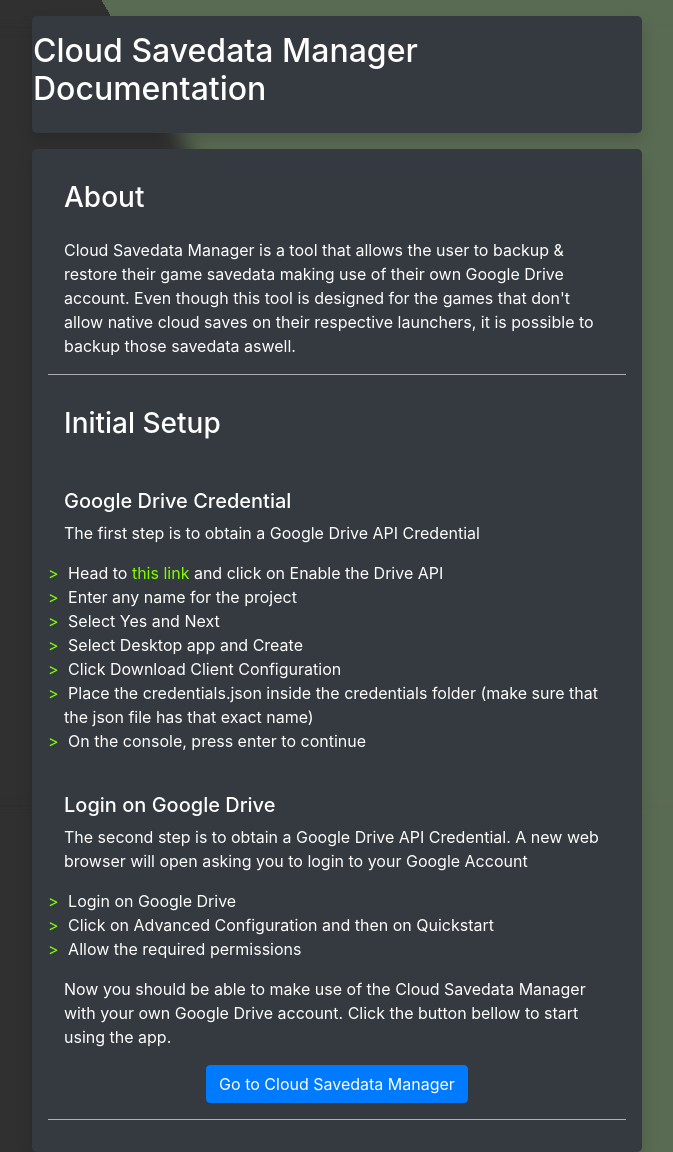
After one commit to macanepa/cloud-savedata-manager, a Flask app: page /documentation in a window 1280 px wide. The commit adds this page. Shown: the whole page, without its empty margins (303-976 px from the left). Run offline with Flask 2, Linux system fonts and the light colour scheme; data that the repository does not hold is empty; some libraries are stand-ins or nearby versions.

Commit message:
Implemented GUI documentation

```diff
--- /dev/null
+++ b/CODE/static/js/documentation.js
@@ -0,0 +1,27 @@
+window.onload = function() {
+  $(function(){
+		$.ajax({
+					url: '/check_credentials',
+					data: {},
+					type: 'GET',
+					success: function(response){
+						console.log(response);
+
+					},
+					error: function(error){
+						console.log(error);
+					}
+				});
+});
+};
+
+function refreshPage(){
+		    window.location.reload();
+		}
+
+$(function(){
+	$("#redirect-index").click(function(e) {
+    e.preventDefault(); // avoid to execute the actual submit of the form.
+	window.location.href = "/";
+	});
+});
--- a/CODE/static/style.css
+++ b/CODE/static/style.css
@@ -139,3 +139,5 @@
   flex-direction: row;
   justify-content: center;
 }
+
+.cursor-ul>li { cursor: pointer; }
--- /dev/null
+++ b/CODE/templates/documentation.html
@@ -0,0 +1,74 @@
+<!doctype html>
+<html>
+
+<head>
+    <title>Cloud SaveData Manager</title>
+    <meta name="description" content="Cloud SaveData Manager">
+    <link rel="stylesheet" href="https://stackpath.bootstrapcdn.com/bootstrap/4.4.1/css/bootstrap.min.css"
+        integrity="sha384-Vkoo8x4CGsO3+Hhxv8T/Q5PaXtkKtu6ug5TOeNV6gBiFeWPGFN9MuhOf23Q9Ifjh" crossorigin="anonymous">
+    <link rel="stylesheet" href="../static/style.css">
+    <script src="https://code.jquery.com/jquery-3.3.1.slim.min.js"
+        integrity="sha384-q8i/X+965DzO0rT7abK41JStQIAqVgRVzpbzo5smXKp4YfRvH+8abtTE1Pi6jizo"
+        crossorigin="anonymous"></script>
+    <script src="https://cdnjs.cloudflare.com/ajax/libs/popper.js/1.14.7/umd/popper.min.js"
+        integrity="sha384-UO2eT0CpHqdSJQ6hJty5KVphtPhzWj9WO1clHTMGa3JDZwrnQq4sF86dIHNDz0W1"
+        crossorigin="anonymous"></script>
+    <script src="https://stackpath.bootstrapcdn.com/bootstrap/4.3.1/js/bootstrap.min.js"
+        integrity="sha384-JjSmVgyd0p3pXB1rRibZUAYoIIy6OrQ6VrjIEaFf/nJGzIxFDsf4x0xIM+B07jRM"
+        crossorigin="anonymous"></script>
+    <script src="https://ajax.googleapis.com/ajax/libs/jquery/3.1.0/jquery.min.js"></script>
+    <link rel="stylesheet" href="https://cdnjs.cloudflare.com/ajax/libs/font-awesome/4.7.0/css/font-awesome.min.css">
+    <script src="../static/js/documentation.js"></script>
+</head>
+
+<body>
+    <div class="container w-50">
+        <div class="container p-3 my-3 bg-dark text-white rounded-lg shadow">
+            <h2 class="row justify-content-center align-items-center">Cloud Savedata Manager Documentation</h2>
+        </div>
+        <div class="container p-3 my-3 bg-dark text-white rounded-lg shadow">
+            <h3 class="p-3">About</h3>
+            <p class="px-3">Cloud Savedata Manager is a tool that allows the user to backup & restore their
+                game savedata making use of their own Google Drive account. Even though this tool is designed for the
+                games that don't allow native cloud saves on their respective launchers, it is possible to backup those savedata aswell.</p>
+            <hr>
+
+            <h3 class="p-3">Initial Setup</h3>
+            <br>
+            <h5 class="px-3">Google Drive Credential</h5>
+            <p class="px-3">The first step is to obtain a Google Drive API Credential</p>
+            <ul>
+                <li>Head to <a href="https://developers.google.com/drive/api/v3/quickstart/python">this link</a> and
+                    click on Enable the Drive API</li>
+                <li>Enter any name for the project</li>
+                <li>Select Yes and Next</li>
+                <li>Select Desktop app and Create</li>
+                <li>Click Download Client Configuration</li>
+                <li>Place the credentials.json inside the credentials folder (make sure that the json file has that
+                    exact name)</li>
+                <li>On the console, press enter to continue</li>
+            </ul>
+            <br>
+
+            <h5 class="px-3">Login on Google Drive</h5>
+            <p class="px-3">The second step is to obtain a Google Drive API Credential. A new web browser will open
+                asking you to login to your Google Account</p>
+            <ul>
+                <li>Login on Google Drive</li>
+                <li>Click on Advanced Configuration and then on Quickstart</li>
+                <li>Allow the required permissions</li>
+            </ul>
+            <p class="px-3">Now you should be able to make use of the Cloud Savedata Manager with your own Google Drive
+                account. Click the button bellow to start using the app.</p>
+            <div class="row justify-content-center align-items-center">
+                <button id="redirect-index" class="btn btn-primary">Go to Cloud Savedata Manager</button>
+            </div>
+            <hr>
+
+
+
+        </div>
+    </div>
+</body>
+
+</html>
--- a/CODE/utilities.py
+++ b/CODE/utilities.py
@@ -8,6 +8,7 @@
 from datetime import datetime
 from pprint import pprint
 import requests
+import time
 
 
 SETTINGS_PATH = 'credentials/settings.config'
@@ -65,6 +66,7 @@
     else:
         logging.warning('No settings.config file found')
         create_config()
+    return service
 
 
 def upload_settings():
@@ -159,18 +161,15 @@
     update_config_file(service, config, menu=menu)
 
 
-def check_credentials():
+def create_credentials(menu: bool = True):
+    google_api_link = 'https://developers.google.com/drive/api/v3/quickstart/python'
     credentials_directory = os.path.join(os.getcwd(), "credentials")
-    link = 'https://developers.google.com/drive/api/v3/quickstart/python'
-    if not os.path.exists('credentials'):
-        os.mkdir('credentials')
-    if not os.path.exists(CREDENTIALS_PATH):
-        webbrowser.open(link, new=2)
-        subprocess.call(f"explorer {credentials_directory}", shell=True)
-    while not os.path.exists(CREDENTIALS_PATH):
+    webbrowser.open(google_api_link, new=2)
+    subprocess.call(f"explorer {credentials_directory}", shell=True)
+    while menu and not os.path.exists(CREDENTIALS_PATH):
         logging.warning('no credentials.json found')
         mc.mcprint(f"""
-        1. Head to {link} and click on "Enable the Drive API"
+        1. Head to {google_api_link} and click on "Enable the Drive API"
         2. Enter a name for the project, e.g "Cloud SaveData Manager"
         3. Select "Yes" and "Next"
         4. Select "Desktop app" and Create
@@ -178,11 +177,26 @@
         6. Place the "credentials.json" inside the "credentials" folder\n""")
         input('Enter to continue...')
         mc.clear(10)
+    while not menu and not os.path.exists(CREDENTIALS_PATH):
+        logging.info('Searching for credentials.json')
+        time.sleep(5)
 
 
-def initialize():
-    check_credentials()
-    download_config()
+
+def check_credentials():
+    if not os.path.exists('credentials'):
+        os.mkdir('credentials')
+    if not os.path.exists(CREDENTIALS_PATH):
+        return False
+    return True
+
+
+def initialize(menu: bool=True):
+    if not check_credentials():
+        create_credentials()
+    while not download_config():
+        continue
+
 
 
 def add_game():
--- a/CODE/web.py
+++ b/CODE/web.py
@@ -21,11 +21,22 @@
 
 mc.ColorSettings.is_dev = False
 mc.activate_mc_logger('info')
-utilities.initialize()
+#utilities.initialize()
 
+
+@app.route("/check_credentials", methods=['GET'])
+def check_credentials():
+    if not utilities.check_credentials():
+        utilities.create_credentials(menu=False)
+        utilities.initialize()
+        return {'status': 'ok'}
+    return {'status': 'error'}
 
 @app.route("/")
 def index():
+    if not utilities.check_credentials():
+        return render_template("documentation.html")
+    utilities.initialize()
     config = mc.get_dict_from_json(utilities.SETTINGS_PATH)
     game_list = list(config.keys())
     latest_version = utilities.get_latest_version()
@@ -38,6 +49,11 @@
                            len=len(game_list),
                            APP_VERSION=utilities.APP_VERSION,
                            new_version=new_version)
+
+
+@app.route("/documentation")
+def documentation():
+    return render_template('documentation.html')
 
 
 @app.route('/games', methods=['GET'])
```
Also changed, not shown: CODE/templates/index.html (+5 -2 lines).
